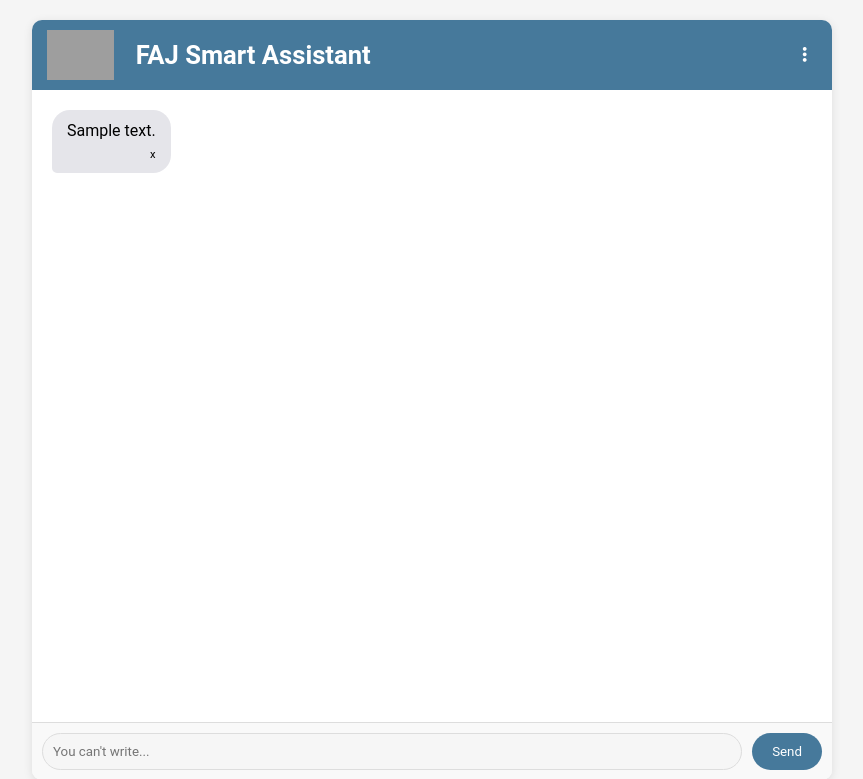
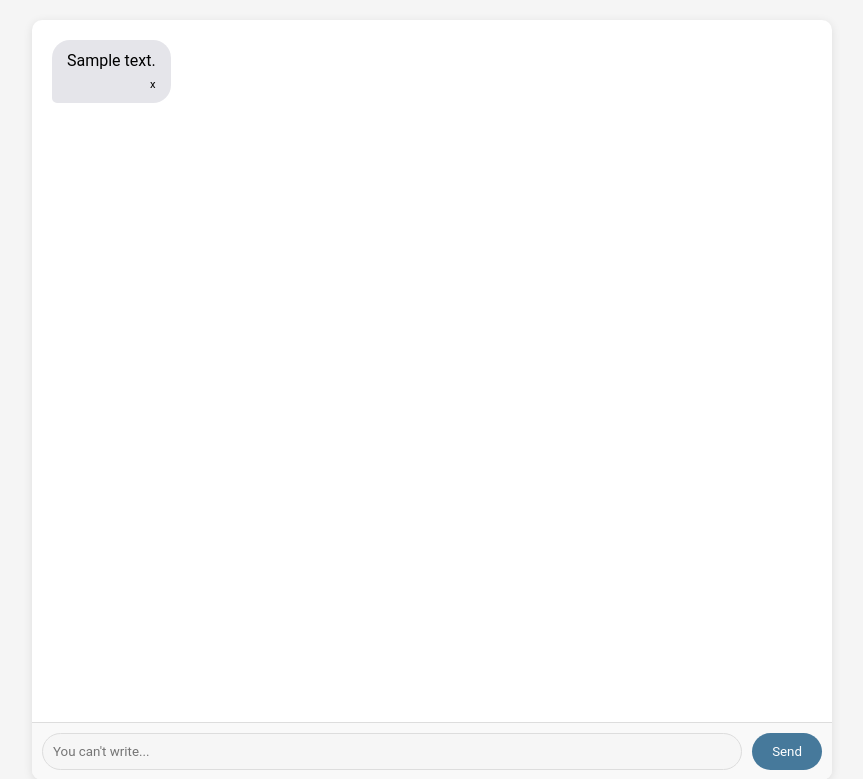
Before and after one commit to Joni12-AI/fajchat, a Python web app: template templates/index.html in a window 1280 px wide. Shown: the top 779 px of the page, without its empty margins (208-1071 px from the left). Run offline with Jinja, Linux system fonts and the light colour scheme; the template is opened without the code that fills it: most values are stand-ins (such as "Sample title", 1, 10 or a date in 2020); grey boxes are pictures that could not be loaded.

Commit message:
index.html

```diff
--- a/templates/index.html
+++ b/templates/index.html
@@ -405,17 +405,17 @@
 </head>
 <body>
     <div class="chat-container">
-        <div class="chat-header">
+<!--   <div class="chat-header">
             <img src="https://www.fajservices.ae/assets/images/logo/FAJ-Logo.png" alt="FAJ Logo" class="header-logo">
             <span class="header-title">FAJ Smart Assistant</span>
 
-            <!-- Three-dot menu container -->
+
             <div class="header-actions">
                 <button class="menu-toggle" onclick="toggleMenu()">
                     <i class="fas fa-ellipsis-v"></i>
                 </button>
 
-                <!-- Dropdown menu (hidden by default) -->
+                <!-- Dropdown menu (hidden by default)
                 <div class="dropdown-menu" id="actionMenu">
                     <button onclick="resetChat()">
                         <i class="fas fa-redo"></i> Reset Chat
@@ -425,7 +425,7 @@
                     </button>
                 </div>
             </div>
-        </div>
+        </div> -->
         <div class="chat-messages" id="chat-messages">
             {% for sender, message, timestamp in chat_history %}
                 {% if sender == "HEADER" %}
```
